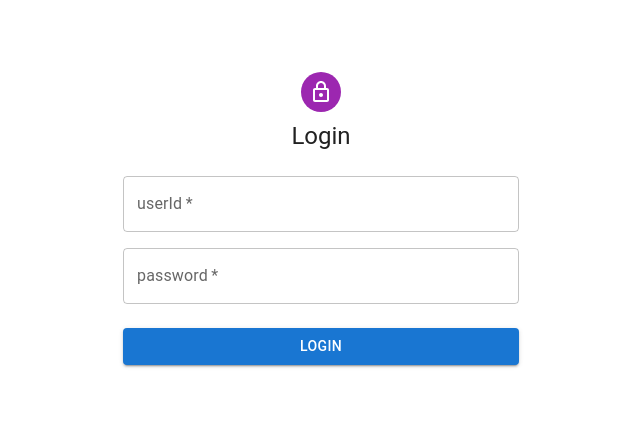
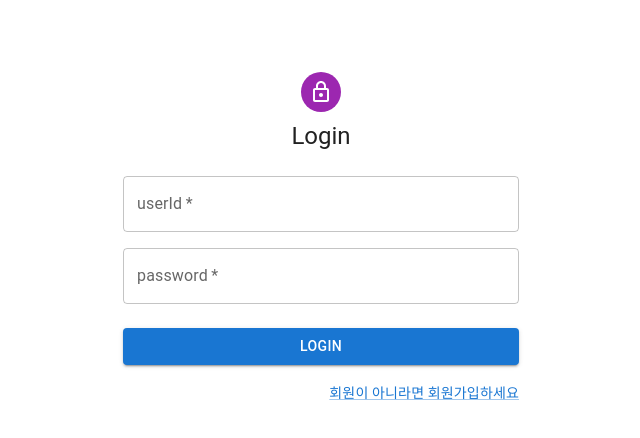
Before and after one commit to HACKY-TALKY-2/T7_FE, a React (Vite) app: page /login in a window 1280 px wide. Shown: the top 438 px of the page, without its empty margins (319-959 px from the left). Built offline with nearby package versions, Linux system fonts and the light colour scheme.

Commit message:
fix: auth page

```diff
--- a/src/pages/LoginPage.jsx
+++ b/src/pages/LoginPage.jsx
@@ -3,7 +3,6 @@ import Avatar from '@mui/material/Avatar';
 import Button from '@mui/material/Button';
 import CssBaseline from '@mui/material/CssBaseline';
 import TextField from '@mui/material/TextField';
-import Link from '@mui/material/Link';
 import Grid from '@mui/material/Grid';
 import Box from '@mui/material/Box';
 import LockOutlinedIcon from '@mui/icons-material/LockOutlined';
@@ -11,6 +10,8 @@ import Typography from '@mui/material/Typography';
 import Container from '@mui/material/Container';
 import { createTheme, ThemeProvider } from '@mui/material/styles';
 import axios from "axios";
+import {useNavigate} from "react-router-dom";
+import Link from "@mui/material/Link";
 
 
 // TODO remove, this demo shouldn't need to reset the theme.
@@ -18,13 +19,25 @@ import axios from "axios";
 const defaultTheme = createTheme();
 
 export default function LoginPage() {
+    const movePage = useNavigate();
+
     const handleSubmit = async (event) => {
+        const data = new FormData(event.currentTarget);
         event.preventDefault();
-        const data = new FormData(event.currentTarget);
-        const res = await axios.post("http://13.58.200.222:3001/auth/login", {
-            userId: data.get('userId'),
-            password: data.get('password')
-        })
+        let res;
+        try {
+            res = await axios.post("http://13.58.200.222:3001/auth/login", {
+                userId: data.get('userId'),
+                password: data.get('password')
+            })
+            movePage("/");
+        } catch (e) {
+            console.log(e.message);
+            if(e.response.status == 401) {
+                alert("비밀번호가 잘못되었습니다");
+            }
+        }
+
 
         console.log({
             userId: data.get('userId'),
@@ -86,6 +99,13 @@ export default function LoginPage() {
                         >
                             Login
                         </Button>
+                        <Grid container justifyContent="flex-end">
+                            <Grid item>
+                                <Link href="/signup" variant="body2">
+                                    회원이 아니라면 회원가입하세요
+                                </Link>
+                            </Grid>
+                        </Grid>
                     </Box>
                 </Box>
             </Container>
--- a/src/pages/SingupPage.jsx
+++ b/src/pages/SingupPage.jsx
@@ -11,6 +11,7 @@ import Typography from '@mui/material/Typography';
 import Container from '@mui/material/Container';
 import { createTheme, ThemeProvider } from '@mui/material/styles';
 import axios from "axios";
+import {useNavigate} from "react-router-dom";
 
 
 // TODO remove, this demo shouldn't need to reset the theme.
@@ -18,26 +19,25 @@ import axios from "axios";
 const defaultTheme = createTheme();
 
 export default function SignupPage() {
+    const movePage = useNavigate();
+
     const handleSubmit = async (event) => {
         event.preventDefault();
         const data = new FormData(event.currentTarget);
-        const res = await axios.post("http://13.58.200.222:3001/auth/signup", {
-            userId: data.get('userId'),
-            password: data.get('password')
-        }).then(() => {
-            console.log({
+
+        try {
+            await axios.post("http://13.58.200.222:3001/auth/signup", {
                 userId: data.get('userId'),
-                password: data.get('password'),
+                password: data.get('password')
             });
 
-            console.log(res);
-        }).catch((error) => {
-            if(error.response.status == 409) {
+            alert("회원가입이 완료되었습니다.")
+            movePage("/login")
+        } catch (err) {
+            if(err.response.status == 409) {
                 alert("중복된 아이디입니다");
             }
-        })
-
-
+        }
     };
 
     return (
@@ -92,7 +92,7 @@ export default function SignupPage() {
                         </Button>
                         <Grid container justifyContent="flex-end">
                             <Grid item>
-                                <Link href="#" variant="body2">
+                                <Link href="/login" variant="body2">
                                     Already have an account? Sign in
                                 </Link>
                             </Grid>
```
